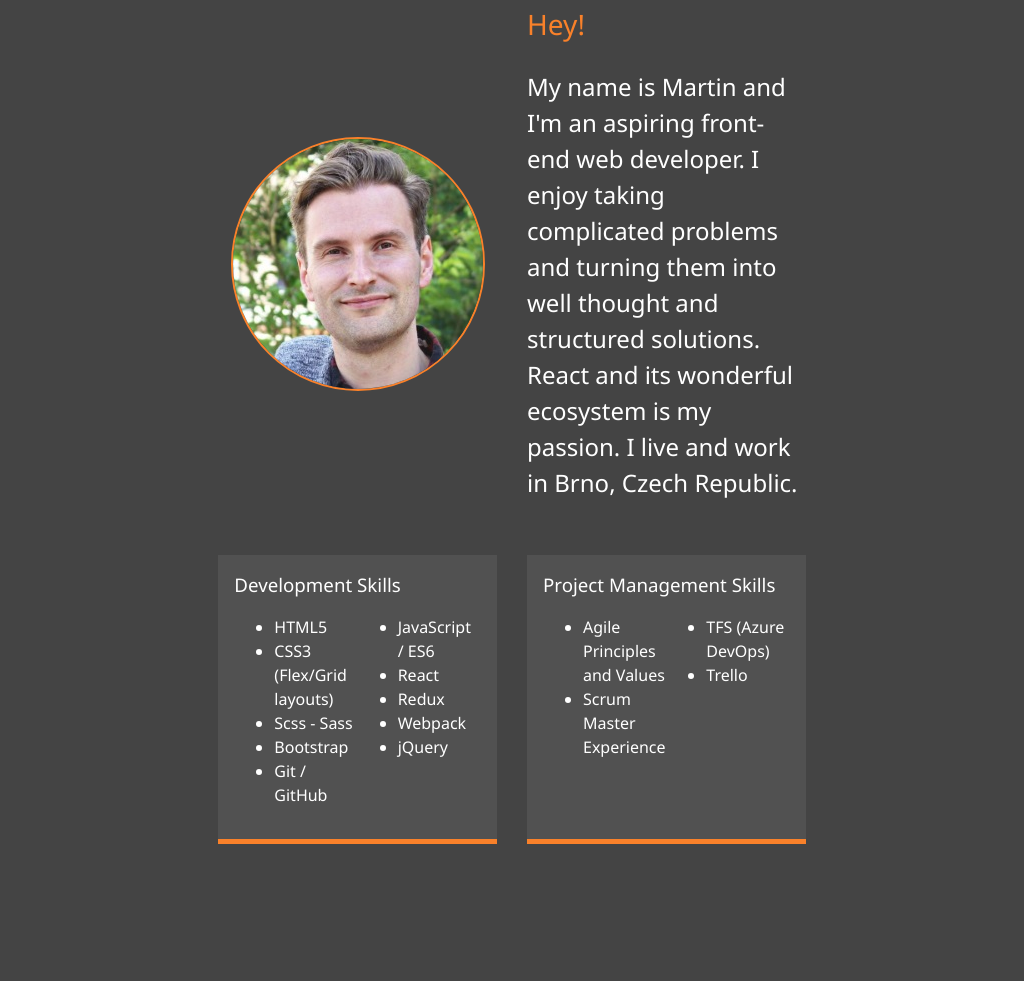
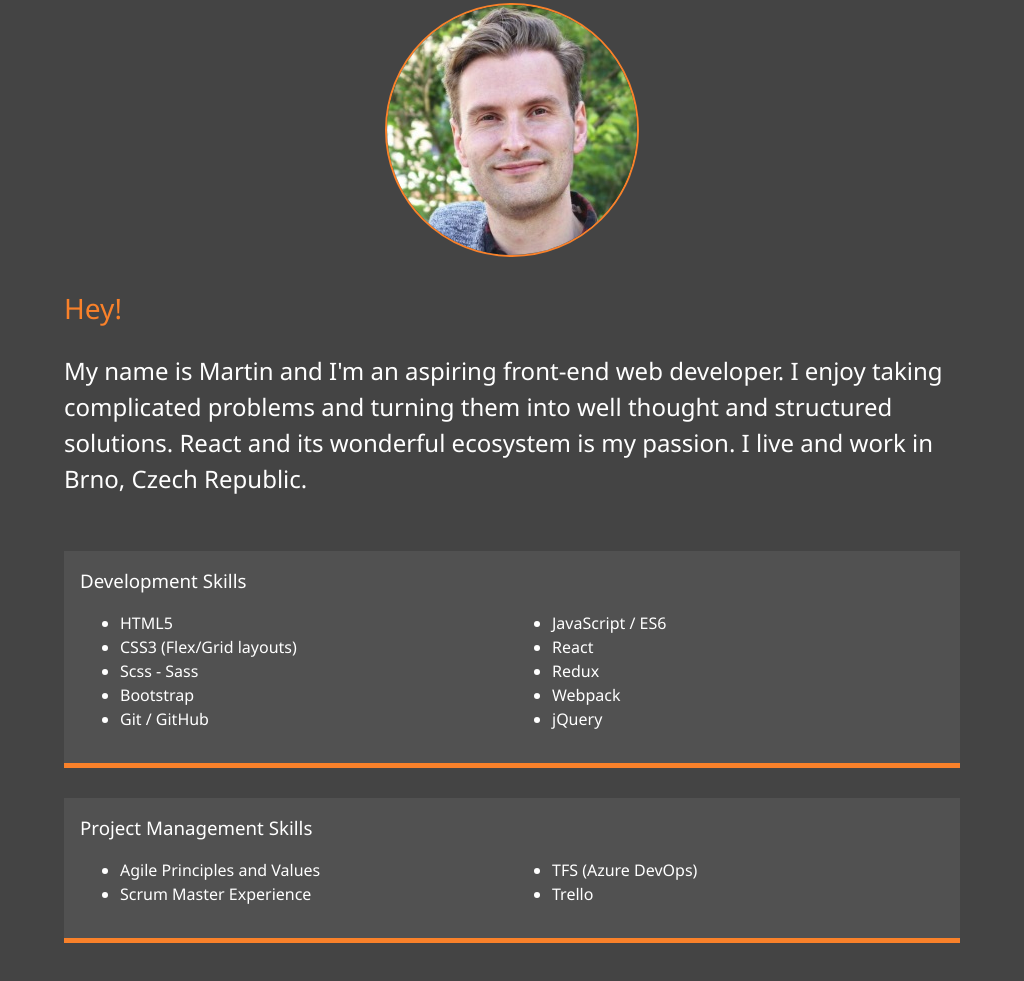
Before and after one commit to mrodin/martinrodin.com, a plain HTML site: page index.html in a window 1024 px wide. Shown: the part 1085-2066 px from the top of the page. Before the commit the page ends 1993 px from the top, so only its background shows below. Drawn offline with Linux system fonts and the light colour scheme.

Commit message:
fix responsiveness for medium displays

```diff
--- a/css/main.css
+++ b/css/main.css
@@ -174,7 +174,8 @@ section {
     border-bottom: #F9812A 5px solid; }
     .about-info .skills .skill-list {
       display: grid;
-      grid-template-columns: 1fr 1fr; }
+      grid-template-columns: 1fr 1fr;
+      text-align: left; }
 
 .projects {
   display: grid;
@@ -236,6 +237,9 @@ section {
     grid-template-columns: repeat(4, 1fr); } }
 
 @media screen and (min-width: 769px) and (max-width: 1170px) {
+  .about-info {
+    grid-template-areas: 'bioimage' 'bio' 'dev-skills' 'pm-skills';
+    grid-template-columns: 1fr; }
   .projects {
     grid-template-columns: repeat(3, 1fr); } }
 
```
